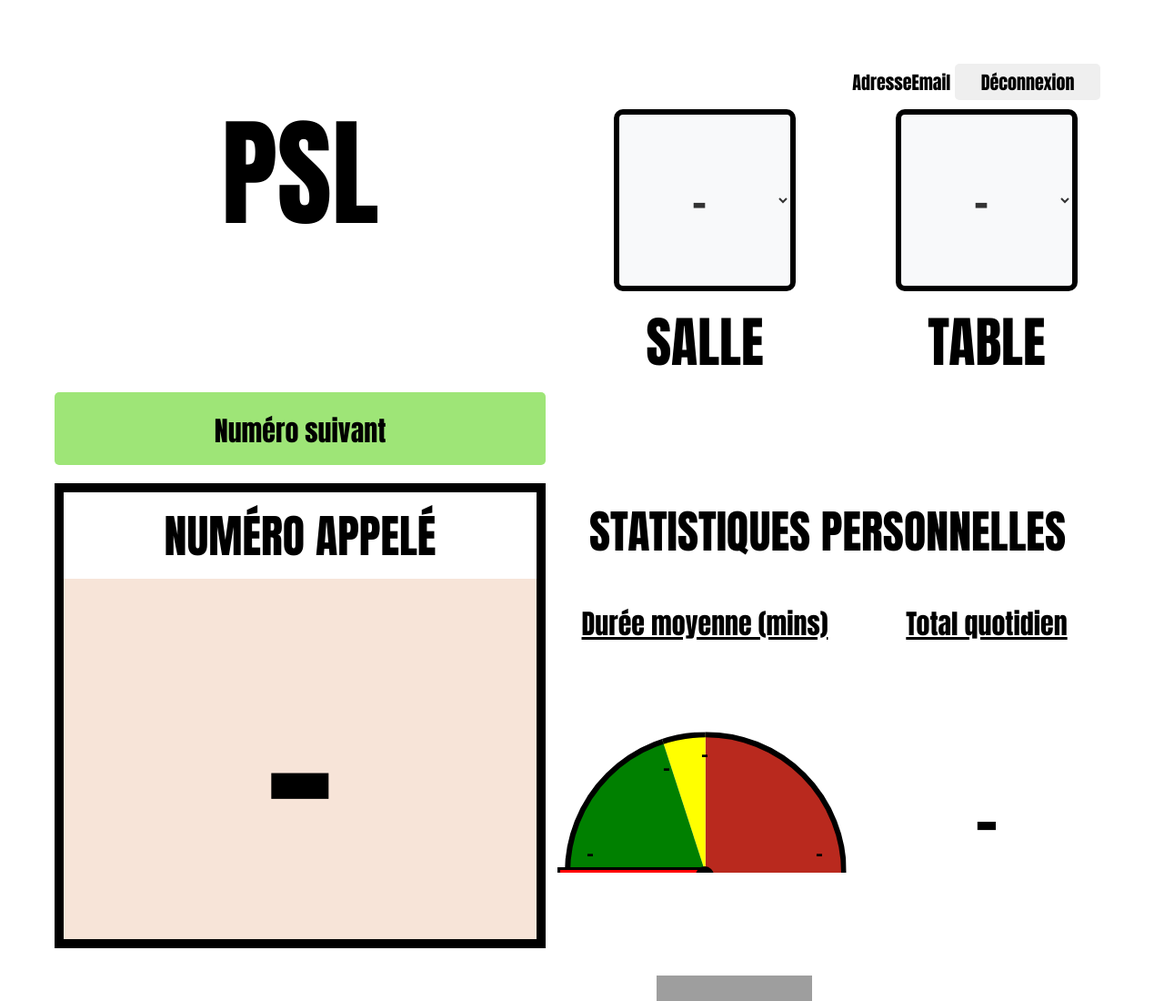
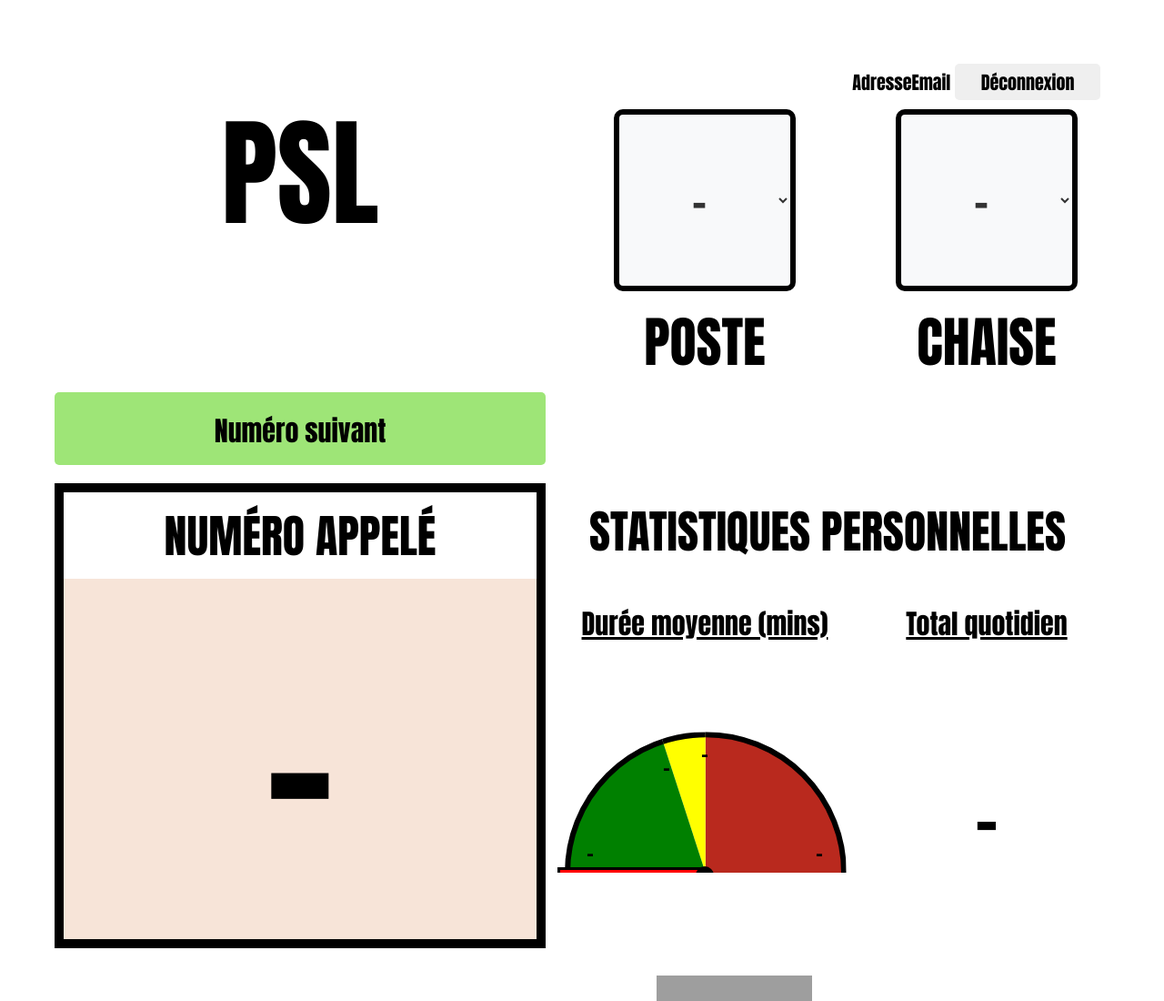
Before and after one commit to PSL-01-Sherbrooke/compteur, a plain HTML site: page employee.html in a window 1280 px wide. Shown: the top 1100 px of the page at 91% size. Drawn offline with Linux system fonts and the light colour scheme; no server answers; grey boxes are pictures that could not be loaded.

Commit message:
Update employee.html

```diff
--- a/employee.html
+++ b/employee.html
@@ -603,8 +603,8 @@ h1 {
     <div></div>
     <div></div>
 
-    <div class="grid-item case11">SALLE</div>
-    <div class="grid-item case11">TABLE</div>
+    <div class="grid-item case11">POSTE</div>
+    <div class="grid-item case11">CHAISE</div>
     <div class="button-container case13">
         <button class="button button1" type="button">Numéro suivant</button>
     </div>
```
